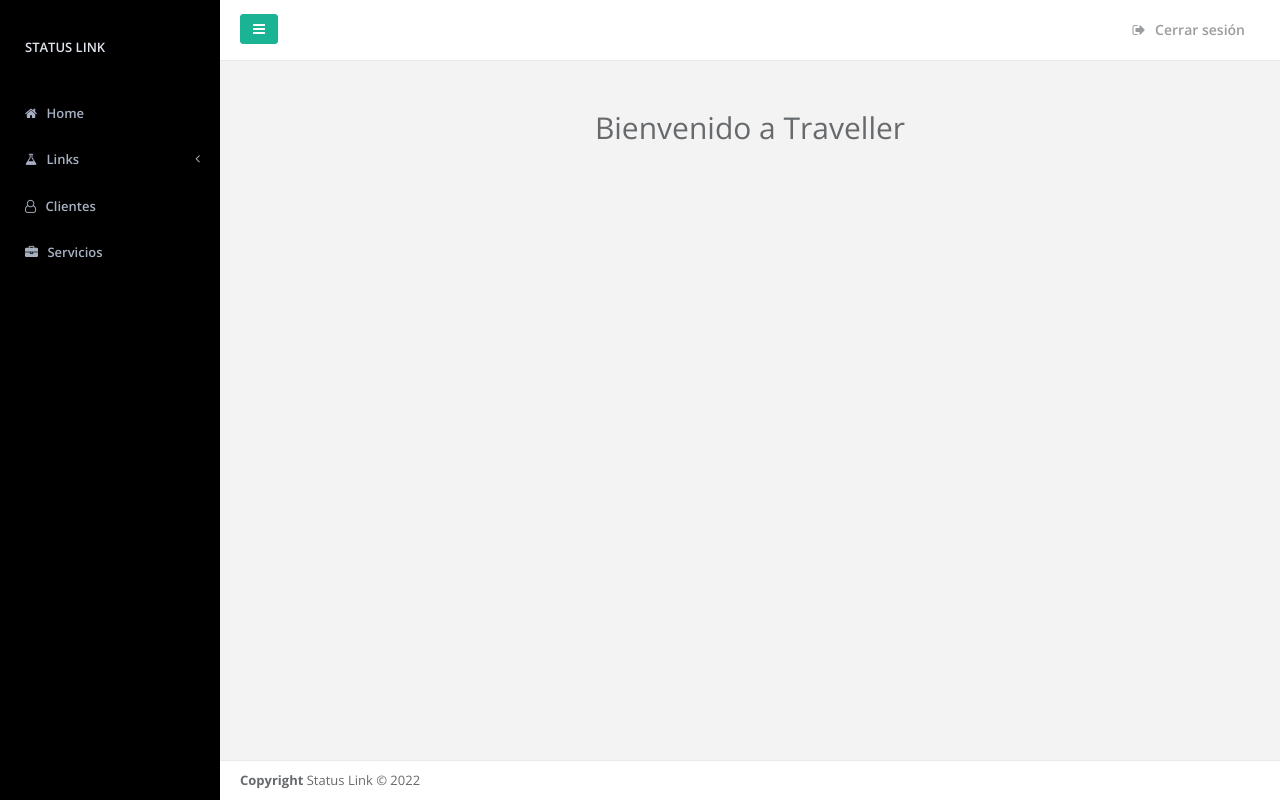
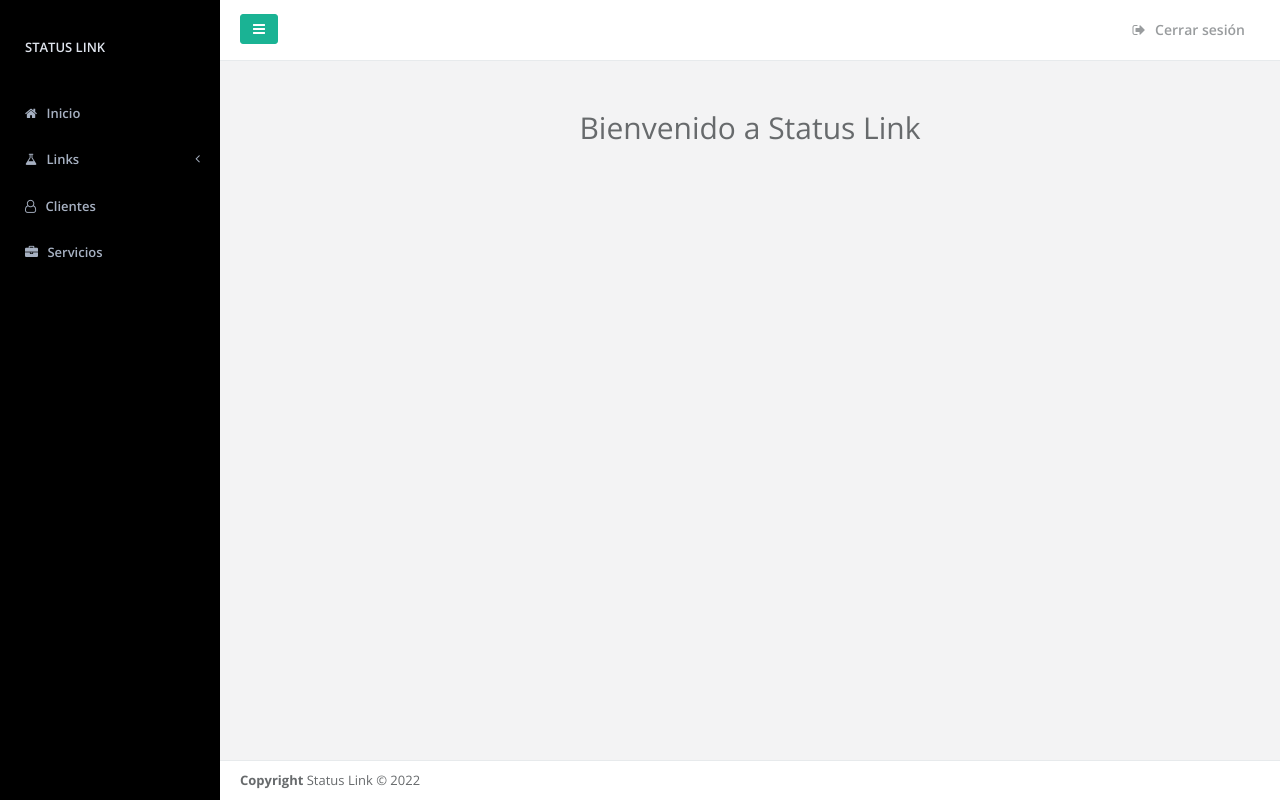
Before and after one commit to BENNYANDRADE/StatusLink, a Django app: page /home in a window 1280 px wide. Run offline with Django 4.2, Linux system fonts and the light colour scheme; some libraries are stand-ins or nearby versions.

Commit message:
minor bug fixes

```diff
--- a/apps/administrators/templates/admin_home.html
+++ b/apps/administrators/templates/admin_home.html
@@ -7,7 +7,7 @@
     <div class="col-lg-12">
         <div class="text-center m-t-lg">
             <h1>
-                Bienvenido a Traveller
+                Bienvenido a Status Link
             </h1>
             {% comment %} <img src="{% static 'img/504.png' %}" alt="Girl in a jacket" width="200"> {% endcomment %}
         </div>
--- a/apps/administrators/templates/detail.html
+++ b/apps/administrators/templates/detail.html
@@ -17,7 +17,7 @@
 
 			<p>Seleccione el <b>estado</b> en el que se encuentra la etapa.<p>
 
-				<p>Seleccione el <b>tiempo</b> necesaria para completar la etapa.</p>
+				<p>Seleccione el <b>tiempo</b> necesario para completar la etapa.</p>
 			<hr>
 		</div>
 	</div>
--- a/apps/administrators/templates/opened_links.html
+++ b/apps/administrators/templates/opened_links.html
@@ -130,7 +130,7 @@
 
 
 				//https://statuslink.onrender.com/link/final-link/11
-
+                //https://statuslink-ft4r.onrender.com/
 				//console.log('pk',pk)
 				//let homework = getHomework(HOMEWORK_URL,homework_pk);
 
@@ -138,8 +138,8 @@
 				const data = await res.json();
 				console.log('obtener link',data)
 				let el = document.getElementById('generated_link')
-				el.innerHTML = `https://statuslink.onrender.com/link/final-link/${data[0]['pk']}`
-				el.href = `https://statuslink.onrender.com/link/final-link/${data[0]['pk']}`
+				el.innerHTML = `https://statuslink-ft4r.onrender.com/link/final-link/${data[0]['pk']}`
+				el.href = `https://statuslink-ft4r.onrender.com/link/final-link/${data[0]['pk']}`
 
 				//el.innerHTML = `http://localhost:8000/link/final-link/${data[0]['pk']}`
 				//el.href = `http://localhost:8000/link/final-link/${data[0]['pk']}`
--- a/apps/users/templates/base.html
+++ b/apps/users/templates/base.html
@@ -45,7 +45,7 @@
 
 
 				<li>
-					<a href=""><i class="fa fa-home"></i> <span class="nav-label">Home</span> </a>
+					<a href=""><i class="fa fa-home"></i> <span class="nav-label">Inicio</span> </a>
 				</li>
 
 
```
